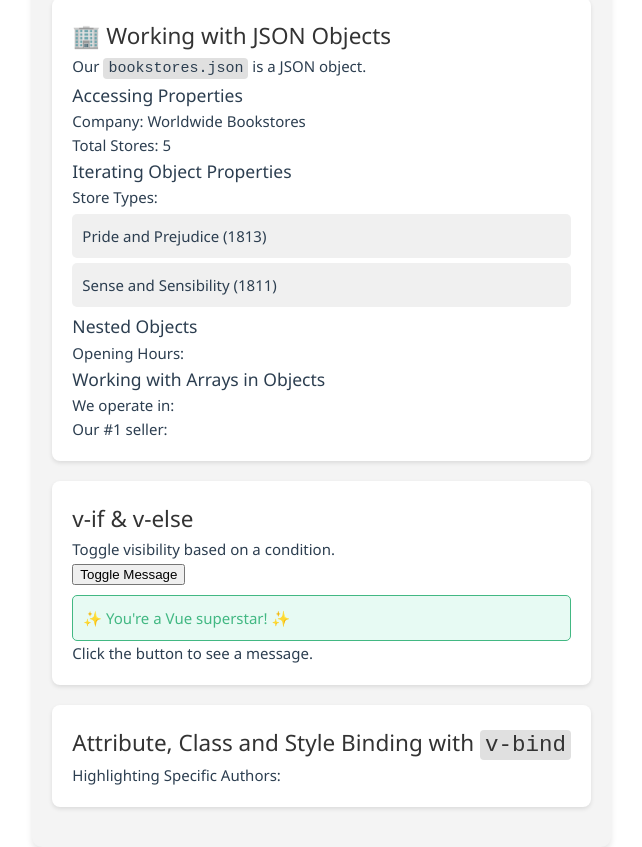
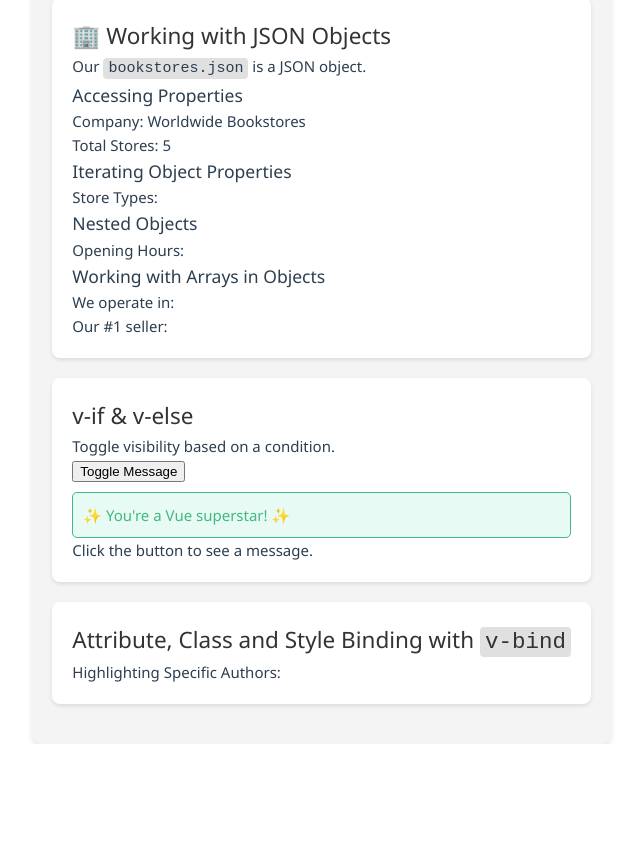
Before and after one commit to XinyiRan0001/xran-library, a Vue app: page / in a window 1280 px wide. Shown: the part 1086-1933 px from the top of the page, without its empty margins (29-671 px from the left). After the commit the page ends 1830 px from the top, so only its background shows below. Built offline with nearby package versions, Linux system fonts and the light colour scheme.

Commit message:
activity10

```diff
--- a/src/components/JSON.vue
+++ b/src/components/JSON.vue
@@ -72,8 +72,8 @@
       <!-- Activity 10: Iterate through the storeTypes array and display the store type and the number of stores that use that type. -->
       <!-- TODO: CODE TO RENDER LIST OF STORE TYPES HERE -->
       <ul>
-          <li v-for="work in austen?.famousWorks" :key="work.title">
-            {{work.title}} ({{work.year}})
+          <li v-for="(country, type) in storeTypesArray" :key="type">
+            {{ type }}: {{ count }} stores
           </li>
         </ul>
 
```
